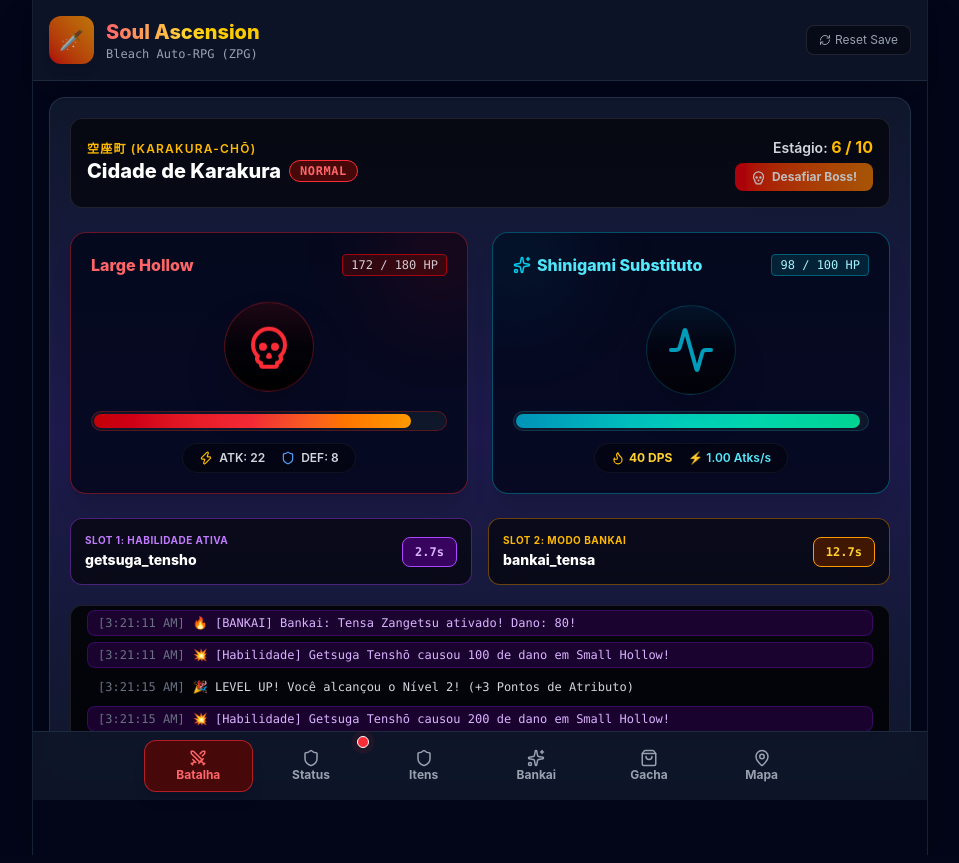
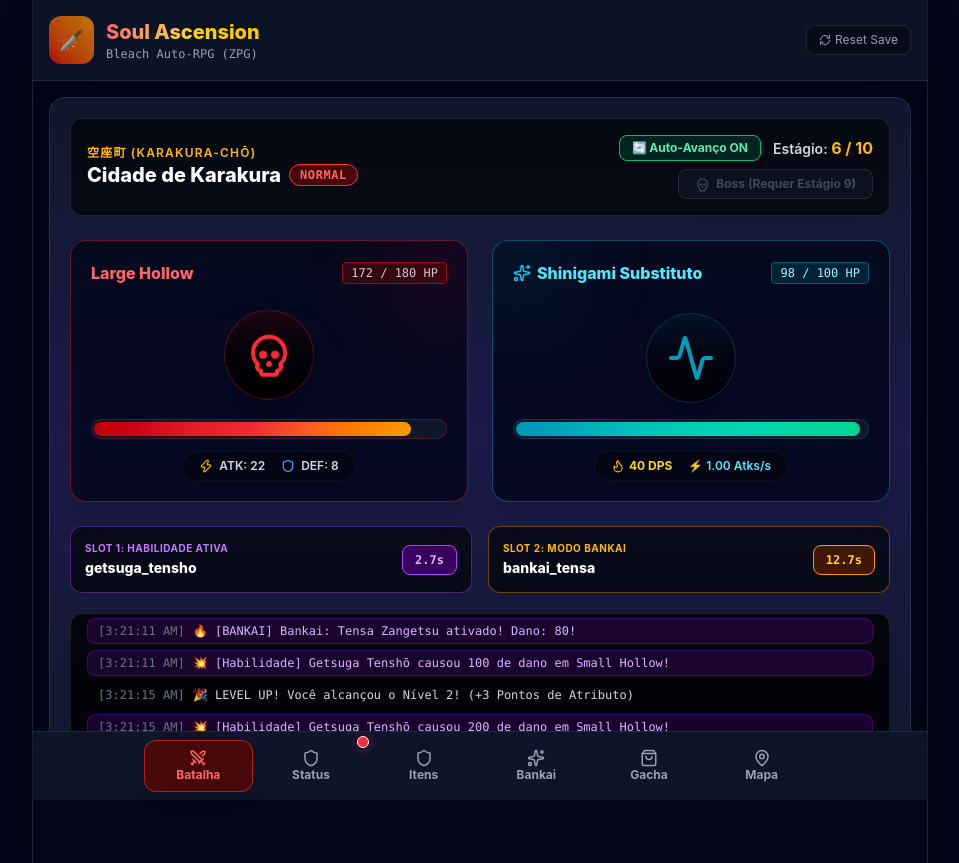
Before and after one commit to sandroumekita/soul-ascension-zpg, a React (Vite) app: page / in a window 1280 px wide. Shown: the whole page, without its empty margins (160-1119 px from the left). Built offline with nearby package versions, Linux system fonts and the light colour scheme.

Commit message:
Feat: Boss button locked until stage 9 & added Static Farm Mode toggle (autoAdvance)

```diff
--- a/src/components/BattleScreen.tsx
+++ b/src/components/BattleScreen.tsx
@@ -13,8 +13,10 @@ export const BattleScreen: React.FC = () => {
     difficulty,
     biomeStage,
     isFightingBoss,
+    autoAdvance,
     logs,
     challengeBoss,
+    toggleAutoAdvance,
     skill1Cooldown,
     skill2Cooldown,
     equippedSlot1SkillId,
@@ -32,6 +34,8 @@ export const BattleScreen: React.FC = () => {
   const totalAtk = stats.baseAtk + weaponAtk;
   const calculatedDps = Math.round(totalAtk * stats.baseSpd);
 
+  const canChallengeBoss = biomeStage >= 9;
+
   return (
     <div className={`flex flex-col bg-gradient-to-b ${currentBiome.bgGradient} text-white p-5 rounded-2xl shadow-2xl border border-slate-700/60 relative overflow-hidden backdrop-blur-md`}>
       {/* Header do Bioma e Dificuldade */}
@@ -45,16 +49,39 @@ export const BattleScreen: React.FC = () => {
             </span>
           </h2>
         </div>
-        <div className="flex sm:flex-col justify-between items-center sm:items-end">
-          <div className="text-sm font-semibold text-gray-300">
-            Estágio: <span className="text-amber-400 font-bold text-base">{biomeStage} / 10</span>
+
+        {/* Controles de Modo de Jogo (Auto-Avançar & Trava do Boss) */}
+        <div className="flex flex-col sm:items-end gap-2">
+          <div className="flex items-center gap-3">
+            <button
+              onClick={toggleAutoAdvance}
+              className={`text-xs px-3 py-1 rounded-lg font-bold border transition flex items-center gap-1 cursor-pointer ${
+                autoAdvance
+                  ? 'bg-emerald-950/80 border-emerald-500 text-emerald-300'
+                  : 'bg-amber-950/80 border-amber-500 text-amber-300'
+              }`}
+              title="Alternar entre avançar fases ou farmar fixo no mesmo estágio"
+            >
+              {autoAdvance ? '🔄 Auto-Avanço ON' : '🛑 Farm Fixo (Parado)'}
+            </button>
+
+            <div className="text-sm font-semibold text-gray-300">
+              Estágio: <span className="text-amber-400 font-bold text-base">{biomeStage} / 10</span>
+            </div>
           </div>
+
           {!isFightingBoss && (
             <button
               onClick={challengeBoss}
-              className="mt-1 text-xs px-4 py-1.5 bg-gradient-to-r from-red-600 to-amber-600 hover:from-red-500 hover:to-amber-500 text-white font-bold rounded-lg shadow-lg hover:scale-105 active:scale-95 transition flex items-center gap-1.5 animate-pulse cursor-pointer"
+              disabled={!canChallengeBoss}
+              className={`text-xs px-4 py-1.5 font-bold rounded-lg shadow-lg transition flex items-center gap-1.5 ${
+                canChallengeBoss
+                  ? 'bg-gradient-to-r from-red-600 to-amber-600 hover:from-red-500 hover:to-amber-500 text-white animate-pulse cursor-pointer hover:scale-105 active:scale-95'
+                  : 'bg-gray-900 border border-gray-700 text-gray-500 cursor-not-allowed opacity-60'
+              }`}
+              title={canChallengeBoss ? 'Desafiar Boss da Fase 10!' : 'Chegue ao Estágio 9 para liberar o Boss!'}
             >
-              <Skull size={15} /> Desafiar Boss!
+              <Skull size={15} /> {canChallengeBoss ? 'Desafiar Boss!' : 'Boss (Requer Estágio 9)'}
             </button>
           )}
           {isFightingBoss && (
--- a/src/store/useGameStore.ts
+++ b/src/store/useGameStore.ts
@@ -11,6 +11,7 @@ interface GameState {
   difficulty: Difficulty;
   biomeStage: number; // 1 to 10 (10 is Boss)
   isFightingBoss: boolean;
+  autoAdvance: boolean; // Controls whether to advance to next stage or hold/farm
   unlockedBiomes: string[];
   unlockedDifficulties: Difficulty[];
 
@@ -56,6 +57,7 @@ interface GameState {
   changeBiome: (biomeId: string) => void;
   changeDifficulty: (diff: Difficulty) => void;
   challengeBoss: () => void;
+  toggleAutoAdvance: () => void;
   resetProgressSave: () => void;
 }
 
@@ -175,6 +177,7 @@ export const useGameStore = create<GameState>((set, get) => ({
   difficulty: 'normal',
   biomeStage: 1,
   isFightingBoss: false,
+  autoAdvance: true, // Por padrão avança automaticamente
   unlockedBiomes: ['karakura'],
   unlockedDifficulties: ['normal'],
 
@@ -427,10 +430,11 @@ export const useGameStore = create<GameState>((set, get) => ({
           }
         }
       } else {
-        // Avanço normal de fase (1 -> 2 -> ... -> 9 -> 10)
-        nextStage = state.biomeStage + 1;
-        if (nextStage === 10) {
-          nextIsBoss = true;
+        // Avanço normal de fase (se autoAdvance for true)
+        if (state.autoAdvance) {
+          nextStage = Math.min(9, state.biomeStage + 1); // Não entra no boss automaticamente a menos que desafie ou autoAdvance atinja a fase 9
+        } else {
+          nextStage = state.biomeStage; // Fica parado no mesmo estágio para farm
         }
       }
 
@@ -671,7 +675,10 @@ export const useGameStore = create<GameState>((set, get) => ({
   },
 
   challengeBoss: () => {
-    const { currentBiomeId, difficulty } = get();
+    const { currentBiomeId, difficulty, biomeStage } = get();
+    // O desafio do boss só está disponível se o jogador já estiver no Estágio 9 ou superior
+    if (biomeStage < 9) return;
+
     set({
       biomeStage: 10,
       isFightingBoss: true,
@@ -679,6 +686,11 @@ export const useGameStore = create<GameState>((set, get) => ({
     });
   },
 
+  toggleAutoAdvance: () => {
+    const { autoAdvance } = get();
+    set({ autoAdvance: !autoAdvance });
+  },
+
   resetProgressSave: () => {
     localStorage.removeItem(SAVED_STATE_KEY);
     window.location.reload();
```
